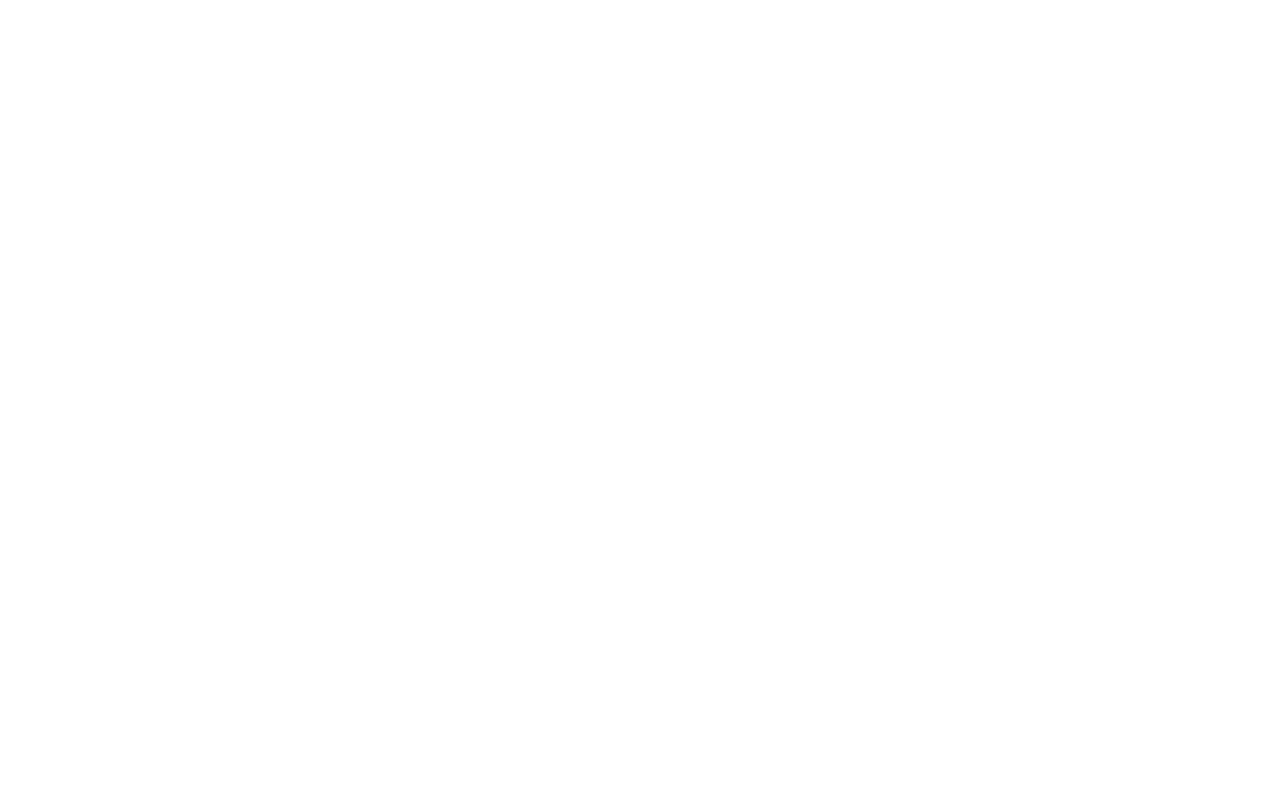
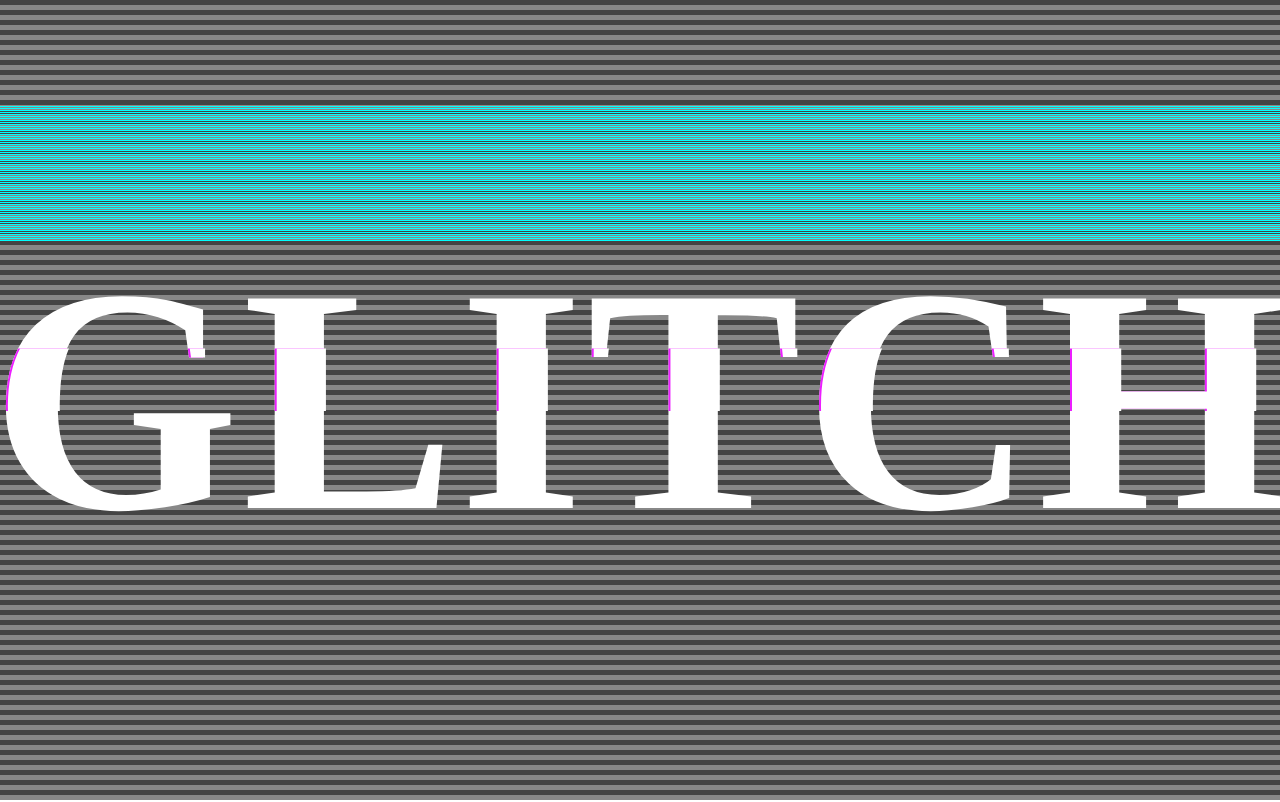
Before and after one commit to tyankatsu0105/try-animation, a Nuxt app: page /animation/glitch2 in a window 1280 px wide. Before the commit this address had no page. Built offline with nearby package versions, Linux system fonts and the light colour scheme.

Commit message:
feat: :tada: glitch2

```diff
--- /dev/null
+++ b/pages/animation/glitch2.vue
@@ -0,0 +1,138 @@
+<template>
+  <div class="Glitch">
+    <div class="Glitch_textBox">
+      <p class="Glitch_text" data-text="GLITCH">GLITCH</p>
+    </div>
+  </div>
+</template>
+
+<style lang="scss" scoped>
+$chromatic-aberration-color-main: rgb(236, 30, 255);
+$chromatic-aberration-color-sub: complement($chromatic-aberration-color-main);
+
+@keyframes glitch-animation-background-1 {
+  $steps: 100;
+  @for $i from 0 through $steps {
+    #{percentage($i / $steps)} {
+      clip-path: inset(
+        percentage(random(100) / 100) 0 percentage(random(100) / 100)
+      );
+    }
+  }
+}
+
+@keyframes glitch-animation-background-2 {
+  $steps: 100;
+  @for $i from 0 through $steps {
+    #{percentage($i / $steps)} {
+      clip-path: inset(
+        percentage(random(100) / 100) 0 percentage(random(100) / 100)
+      );
+    }
+  }
+}
+
+@keyframes glitch-animation-1 {
+  $steps: 50;
+  @for $i from 0 through $steps {
+    #{percentage($i / $steps)} {
+      clip-path: inset(
+        percentage(random(100) / 100) 0 percentage(random(100) / 100)
+      );
+    }
+  }
+}
+
+@keyframes glitch-animation-2 {
+  $steps: 50;
+  @for $i from 0 through $steps {
+    #{percentage($i / $steps)} {
+      clip-path: inset(
+        percentage(random(100) / 100) 0 percentage(random(100) / 100)
+      );
+    }
+  }
+}
+
+@mixin glitch-background($color1: #444, $color2: #888, $border-width: 10px) {
+  background: repeating-linear-gradient(
+    $color1,
+    $color1 $border-width,
+    $color2 0,
+    $color2 $border-width * 2
+  );
+}
+
+.Glitch {
+  @include glitch-background($border-width: 5px);
+  position: relative;
+  display: flex;
+  align-items: center;
+  justify-content: center;
+  width: 100vw;
+  height: 100vh;
+  font-family: 'Amatic SC', cursive;
+  letter-spacing: 0.2em;
+
+  &::before,
+  &::after {
+    position: absolute;
+    top: 0;
+    left: 0;
+    width: 100%;
+    height: 100%;
+    content: '';
+  }
+
+  &::before {
+    @include glitch-background(
+      $color1: rgb(255, 0, 0),
+      $color2: transparent,
+      $border-width: 1px
+    );
+    top: 1px;
+    animation: glitch-animation-background-1 2s linear 0s infinite
+      alternate-reverse;
+  }
+  &::after {
+    @include glitch-background(
+      $color1: complement(rgb(255, 0, 0)),
+      $color2: transparent,
+      $border-width: 1px
+    );
+    top: 2px;
+    animation: glitch-animation-background-2 2s linear 0s infinite
+      alternate-reverse;
+  }
+
+  &_text {
+    position: relative;
+    font-size: 20rem;
+    font-weight: bold;
+    color: #fff;
+
+    &::before,
+    &::after {
+      position: absolute;
+      top: 0;
+      left: 0;
+      width: 100%;
+      height: 100%;
+      content: attr(data-text);
+      // background: #000;
+    }
+
+    &::before {
+      left: 2px;
+      text-shadow: -2px 0 $chromatic-aberration-color-main;
+      animation: glitch-animation-1 2s linear 0s infinite alternate-reverse;
+    }
+    &::after {
+      left: -2px;
+      text-shadow: -2px 0 $chromatic-aberration-color-sub;
+      animation: glitch-animation-2 2s linear 0s infinite alternate-reverse;
+    }
+  }
+  @import url('https://fonts.googleapis.com/css?family=Amatic+SC');
+}
+</style>
--- a/pages/animation/index.vue
+++ b/pages/animation/index.vue
@@ -2,6 +2,7 @@
   <div>
     <ol>
       <li><nuxt-link to="/animation/glitch">glitch</nuxt-link></li>
+      <li><nuxt-link to="/animation/glitch2">glitch2</nuxt-link></li>
     </ol>
   </div>
 </template>
```
Also changed, not shown: 1 other file (tests, documents, lock files or other folders).
